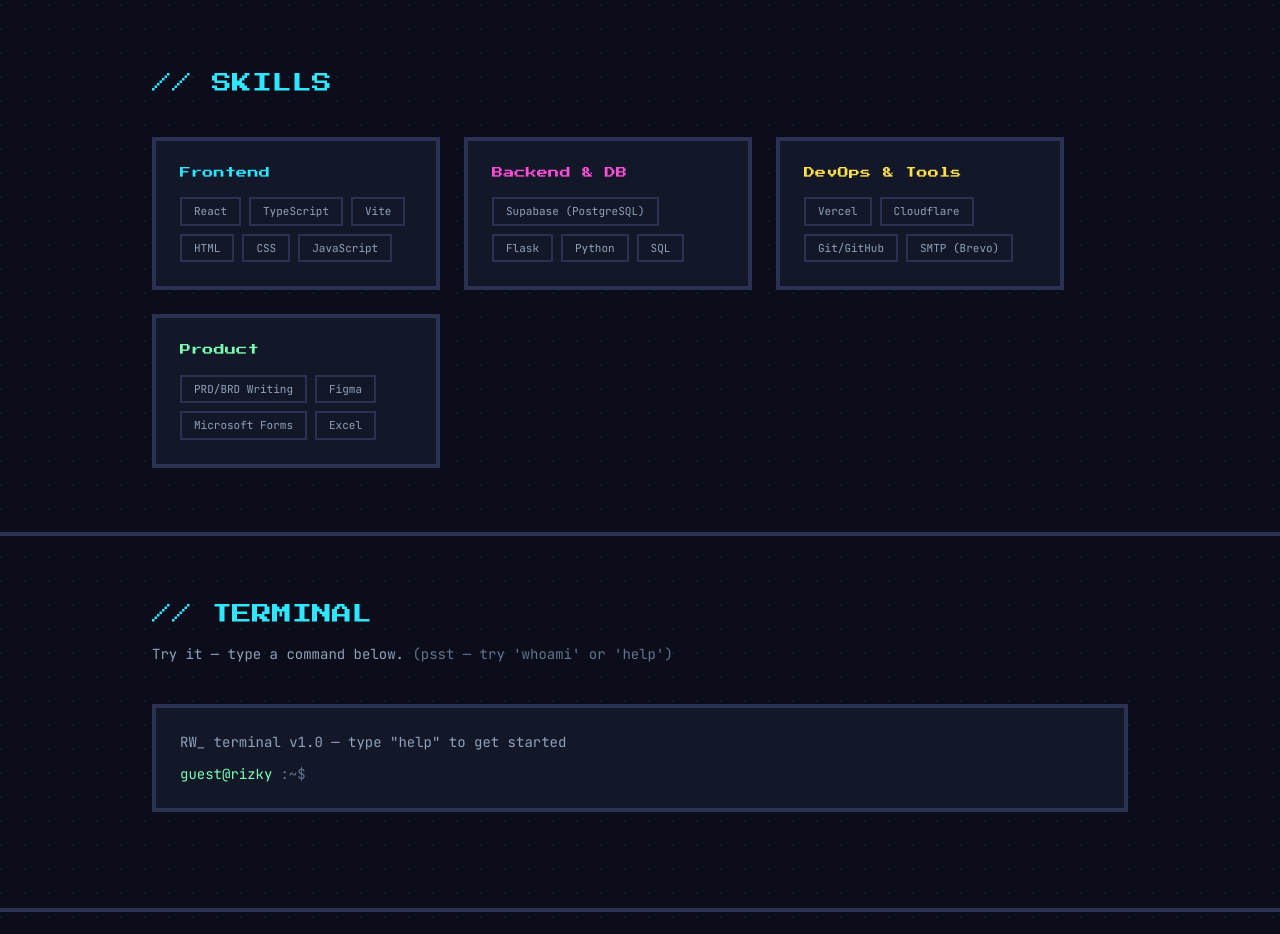
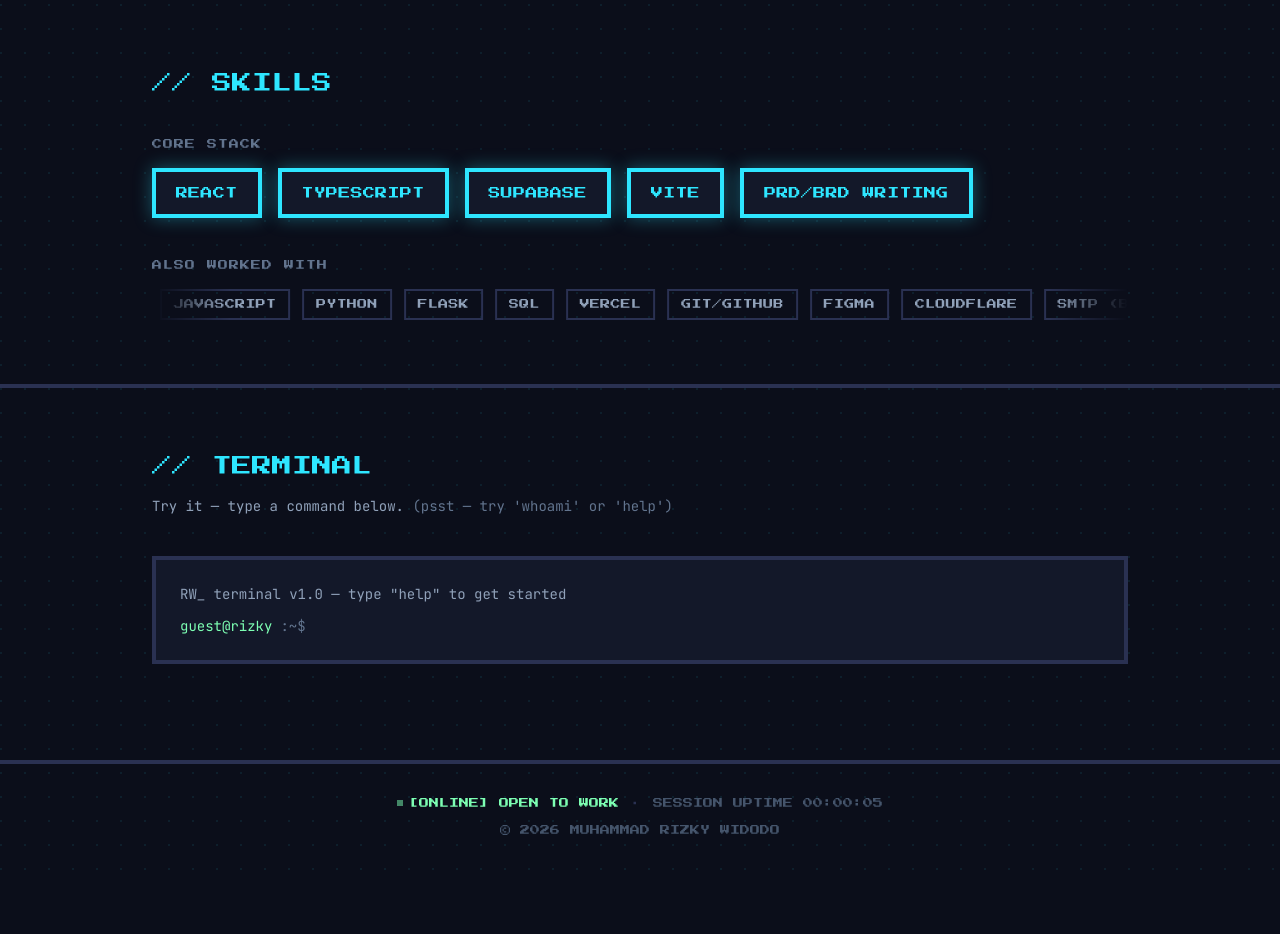
Before and after one commit to rizkywidodo/Portfolio, a React (Vite) app: page /#/ in a window 1280 px wide. Shown: the part 1340-2274 px from the top of the page. After the commit the page ends 2210 px from the top, so only its background shows below. Built offline with nearby package versions, Linux system fonts and the light colour scheme.

Commit message:
Split Skills into a core-stack tier and a scrolling secondary tier
Highlight React, TypeScript, Supabase, Vite, and PRD/BRD writing as
the primary badges, move the rest into a slow auto-scrolling row, and
drop Excel/MS Forms/WordPress/Elementor.

```diff
--- a/src/components/Skills.tsx
+++ b/src/components/Skills.tsx
@@ -1,64 +1,73 @@
-type SkillGroup = {
-  category: string
-  color: string
-  items: string[]
-}
+import { useState } from 'react'
 
-const skillGroups: SkillGroup[] = [
-  {
-    category: 'Frontend',
-    color: 'text-cyan',
-    items: ['React', 'TypeScript', 'Vite', 'HTML', 'CSS', 'JavaScript'],
-  },
-  {
-    category: 'Backend & DB',
-    color: 'text-pink',
-    items: ['Supabase (PostgreSQL)', 'Flask', 'Python', 'SQL'],
-  },
-  {
-    category: 'DevOps & Tools',
-    color: 'text-yellow',
-    items: ['Vercel', 'Cloudflare', 'Git/GitHub', 'SMTP (Brevo)'],
-  },
-  {
-    category: 'Product',
-    color: 'text-green',
-    items: ['PRD/BRD Writing', 'Figma', 'Microsoft Forms', 'Excel'],
-  },
+const coreStack = ['React', 'TypeScript', 'Supabase', 'Vite', 'PRD/BRD Writing']
+
+const alsoWorkedWith = [
+  'HTML',
+  'CSS',
+  'JavaScript',
+  'Python',
+  'Flask',
+  'SQL',
+  'Vercel',
+  'Git/GitHub',
+  'Figma',
+  'Cloudflare',
+  'SMTP (Brevo)',
 ]
 
-function SkillCard({ group }: { group: SkillGroup }) {
-  return (
-    <div className="w-72 shrink-0 border-4 border-border bg-panel p-6">
-      <h3
-        className={`font-pixel text-[11px] tracking-wide ${group.color}`}
-      >
-        {group.category}
-      </h3>
-      <ul className="mt-4 flex flex-wrap gap-2">
-        {group.items.map((item) => (
-          <li
-            key={item}
-            className="border-2 border-border px-3 py-1 text-[11px] text-slate-400"
-          >
-            {item}
-          </li>
-        ))}
-      </ul>
-    </div>
-  )
-}
+const SECONDS_PER_ITEM = 2.2
 
 function Skills() {
+  const [paused, setPaused] = useState(false)
+  const duration = alsoWorkedWith.length * 2 * SECONDS_PER_ITEM
+
   return (
     <section id="skills" className="border-t-4 border-border">
       <div className="mx-auto max-w-5xl px-6 pt-24 pb-16">
         <h2 className="font-pixel text-xl text-cyan">// SKILLS</h2>
 
-        <div className="mt-10 flex flex-wrap gap-6">
-          {skillGroups.map((group) => (
-            <SkillCard key={group.category} group={group} />
+        <p className="font-pixel mt-10 text-[10px] tracking-widest text-slate-500">
+          CORE STACK
+        </p>
+        <div className="mt-4 flex flex-wrap gap-4">
+          {coreStack.map((skill) => (
+            <span
+              key={skill}
+              className="font-pixel border-4 border-cyan bg-panel px-5 py-3 text-[12px] tracking-wide text-cyan shadow-[0_0_18px_rgba(46,230,255,0.35)]"
+            >
+              {skill.toUpperCase()}
+            </span>
           ))}
+        </div>
+
+        <p className="font-pixel mt-10 text-[10px] tracking-widest text-slate-500">
+          ALSO WORKED WITH
+        </p>
+        <div
+          className="relative mt-4 overflow-hidden mask-[linear-gradient(to_right,transparent,black_8%,black_92%,transparent)]"
+          onMouseEnter={() => setPaused(true)}
+          onMouseLeave={() => setPaused(false)}
+        >
+          <div
+            className="flex w-max items-center gap-3 whitespace-nowrap"
+            style={{
+              animationName: 'marquee-left',
+              animationDuration: `${duration}s`,
+              animationTimingFunction: 'linear',
+              animationIterationCount: 'infinite',
+              animationPlayState: paused ? 'paused' : 'running',
+            }}
+          >
+            {[...alsoWorkedWith, ...alsoWorkedWith].map((skill, i) => (
+              <span
+                key={i}
+                className="font-pixel border-2 border-border px-3 py-1.5 text-[10px] tracking-wide text-slate-400"
+              >
+                {skill.toUpperCase()}
+              </span>
+            ))}
+          </div>
         </div>
       </div>
     </section>
--- a/src/index.css
+++ b/src/index.css
@@ -41,6 +41,15 @@
   }
 }
 
+@keyframes marquee-left {
+  from {
+    transform: translateX(0);
+  }
+  to {
+    transform: translateX(-50%);
+  }
+}
+
 @keyframes pixel-explode {
   from {
     transform: translate(0, 0) scale(1);
```
